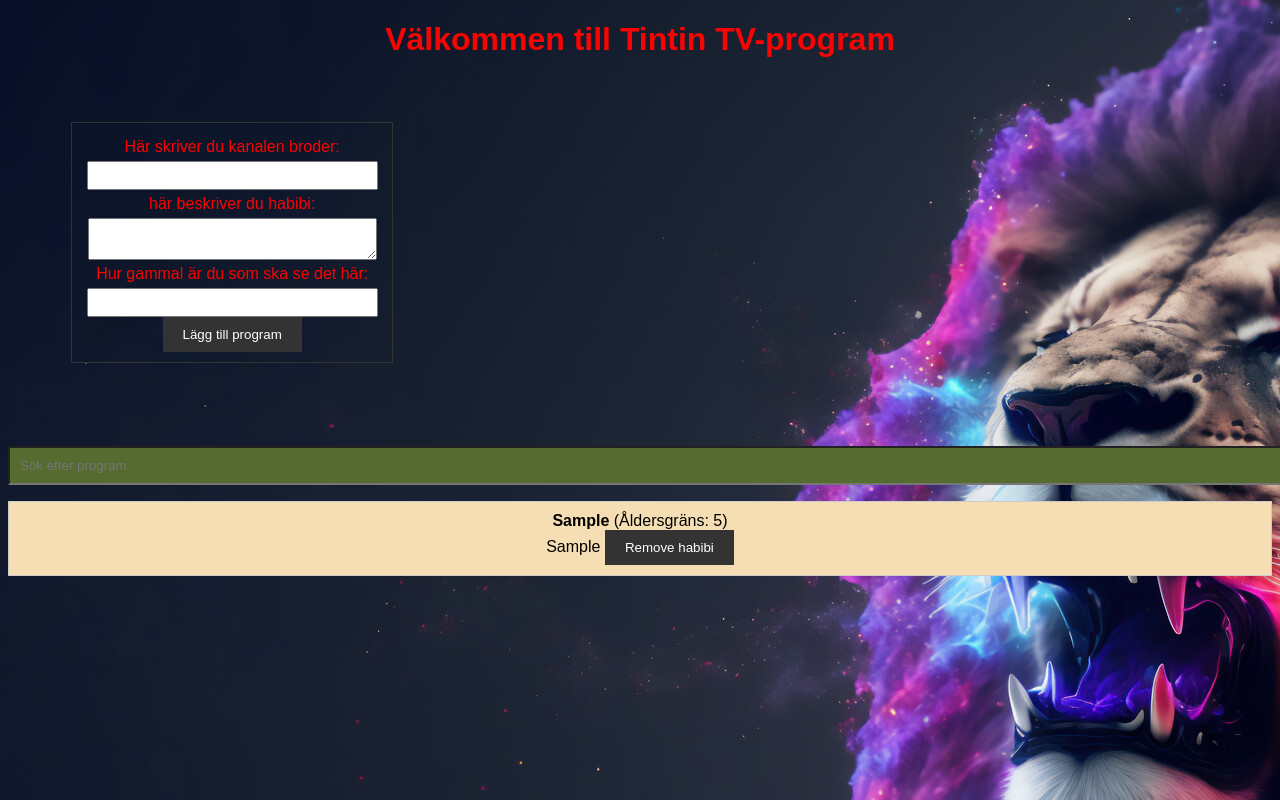
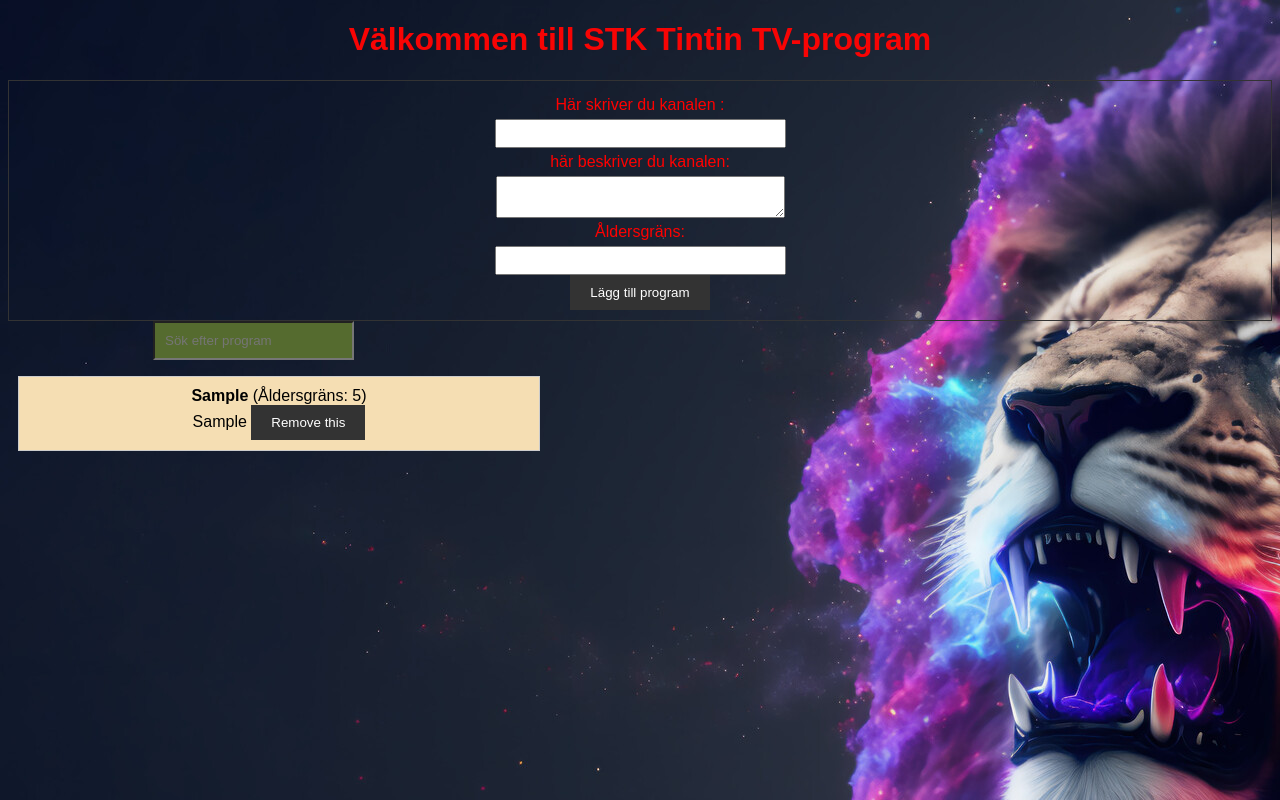
Before and after one commit to Ahmedm100/Inl-mningsuppgift, a plain HTML site: page index.html in a window 1280 px wide. Both pictures are taken after typing "Sample", "Sample", "5" into the empty fields and a click on the button "Lägg till program". Drawn offline with Linux system fonts and the light colour scheme.

Commit message:
changed stuff

```diff
--- a/index.css
+++ b/index.css
@@ -10,7 +10,7 @@ h1 {
 }
 
 form {
-    margin: 5%;
+    margin: 100px
     max-width: 300px;
     padding: 10px;
     border: 1px solid #333;
@@ -35,9 +35,9 @@ button {
 }
 
 #search-program {
-    width: 100%;
     padding: 10px;
-    margin-top: 20px;
+    display: flex;
+    margin-left: 145px;
     background-color: darkolivegreen;
 }
 
@@ -48,7 +48,9 @@ ul {
 
 li {
     border: 1px solid #ccc;
-    margin: 10px 0;
+    margin: 10px;
+    margin-right: 200px;
     padding: 10px;
     background-color: wheat;
+    width: 500px;
 }
--- a/index.html
+++ b/index.html
@@ -3,21 +3,21 @@
 <head>
     <meta charset="UTF-8">
     <meta name="viewport" content="width=device-width, initial-scale=1.0">
-    <title>Tintin TV-program</title>
+    <title>STK TV-program</title>
     <link rel="stylesheet" href="index.css">
 
 </head>
 <body>
-    <h1>Välkommen till Tintin TV-program</h1>
+    <h1>Välkommen till STK Tintin TV-program</h1>
 
     <form id="program-form">
-        <label for="program-title">Här skriver du kanalen broder:</label>
+        <label for="program-title">Här skriver du kanalen :</label>
         <input type="text" id="program-title" required>
 
-        <label for="program-description">här beskriver du habibi:</label>
+        <label for="program-description">här beskriver du kanalen:</label>
         <textarea id="program-description" required></textarea>
 
-        <label for="program-age-limit">Hur gammal är du som ska se det här:</label>
+        <label for="program-age-limit">Åldersgräns:</label>
         <input type="number" id="program-age-limit" required>
 
         <button type="submit">Lägg till program</button>
--- a/index.js
+++ b/index.js
@@ -5,21 +5,26 @@ document.addEventListener("DOMContentLoaded", () => {
     const programAgeLimit = document.getElementById("program-age-limit");
     const programList = document.getElementById("program-list");
     const searchProgram = document.getElementById("search-program");
+    //AddEventListener (DOM) Detta används för att säkerställa att din JavaScript-kod körs först när hela HTML-dokumentet har laddats in.
 
     function saveProgram(program) {
         const programs = getProgramsFromLocalStorage();
         programs.push(program);
         localStorage.setItem("programs", JSON.stringify(programs));
+        /*Funktionen sparar det angivna programmet i local storage genom att
+        hämta befintliga program, lägga till det nya programmet och uppdatera local storage.*/
     }
     function getProgramsFromLocalStorage() {
         const programs = JSON.parse(localStorage.getItem("programs")) || [];
         return programs;
+        //Funktionen hämtar program från local storage eller returnerar en tom array om det inte finns några sparade program.
     }
     function fillFormWithSavedData() {
         const savedData = JSON.parse(localStorage.getItem("savedData")) || {};
         programTitle.value = savedData.title || "";
         programDescription.value = savedData.description || "";
         programAgeLimit.value = savedData.ageLimit || "";
+        //Funktionen fyller i formuläret med eventuellt sparade värden från local storage när sidan laddas.
     }
     fillFormWithSavedData();
 
@@ -28,7 +33,6 @@ document.addEventListener("DOMContentLoaded", () => {
         const title = programTitle.value;
         const description = programDescription.value;
         const ageLimit = programAgeLimit.value;
-
 
         const program = { title, description, ageLimit };
         saveProgram(program);
@@ -42,6 +46,8 @@ document.addEventListener("DOMContentLoaded", () => {
 
         const savedData = { title, description, ageLimit };
         localStorage.setItem("savedData", JSON.stringify(savedData));
+        /*lyssnar på när formuläret skickas in och hindrar sidan från att laddas om.
+        Den samlar in värdena från formuläret,sparar de och lägger till de i listan och återställer formuläret.*/
     });
 
     programList.addEventListener("click", (e) => {
@@ -50,6 +56,7 @@ document.addEventListener("DOMContentLoaded", () => {
             const programTitle = listItem.querySelector("strong").textContent;
             removeProgramFromList(programTitle);
         }
+        /*lyssnar på klick på listelementet. Om knappen klickas, extraheras titeln och programmet tas bort från listan.*/
     });
 
     searchProgram.addEventListener("input", () => {
@@ -57,22 +64,26 @@ document.addEventListener("DOMContentLoaded", () => {
         const programs = getProgramsFromLocalStorage();
         const filteredPrograms = programs.filter(program => program.title.toLowerCase().includes(searchValue));
         displayPrograms(filteredPrograms);
+        /*lyssnar på inmatning i sökrutan. Den filtrerar program baserat på sökningen och visar de matchande programmen som man söker efter.*/
     });
 
     const addProgramToList = (program) => {
         const listItem = document.createElement("li");
-        listItem.innerHTML = `<strong>${program.title}</strong> (Åldersgräns: ${program.ageLimit})<br>${program.description} <button class="remove-button">Remove habibi</button>`;
+        listItem.innerHTML = `<strong>${program.title}</strong> (Åldersgräns: ${program.ageLimit})<br>${program.description} <button class="remove-button">Remove this</button>`;
         programList.appendChild(listItem);
+        /*Funktionen skapar ett nytt listelement och lägger till det i listan med programinformation samt en "Ta bort"knappen.*/
     };
 
     const displayPrograms = (programs) => {
         programList.innerHTML = "";
         programs.forEach(program => addProgramToList(program));
+        /*Funktionen tömmer listan och lägger till varje program i listan.*/
     };
 
     const removeProgramFromList = (title) => {
         const updatedPrograms = getProgramsFromLocalStorage().filter(program => program.title !== title);
         localStorage.setItem("programs", JSON.stringify(updatedPrograms));
         displayPrograms(updatedPrograms);
+        /*Funktionen tar bort det angivna programmet från listan och uppdaterar local storage samt visar de uppdaterade programmen*/
     };
 });
```
